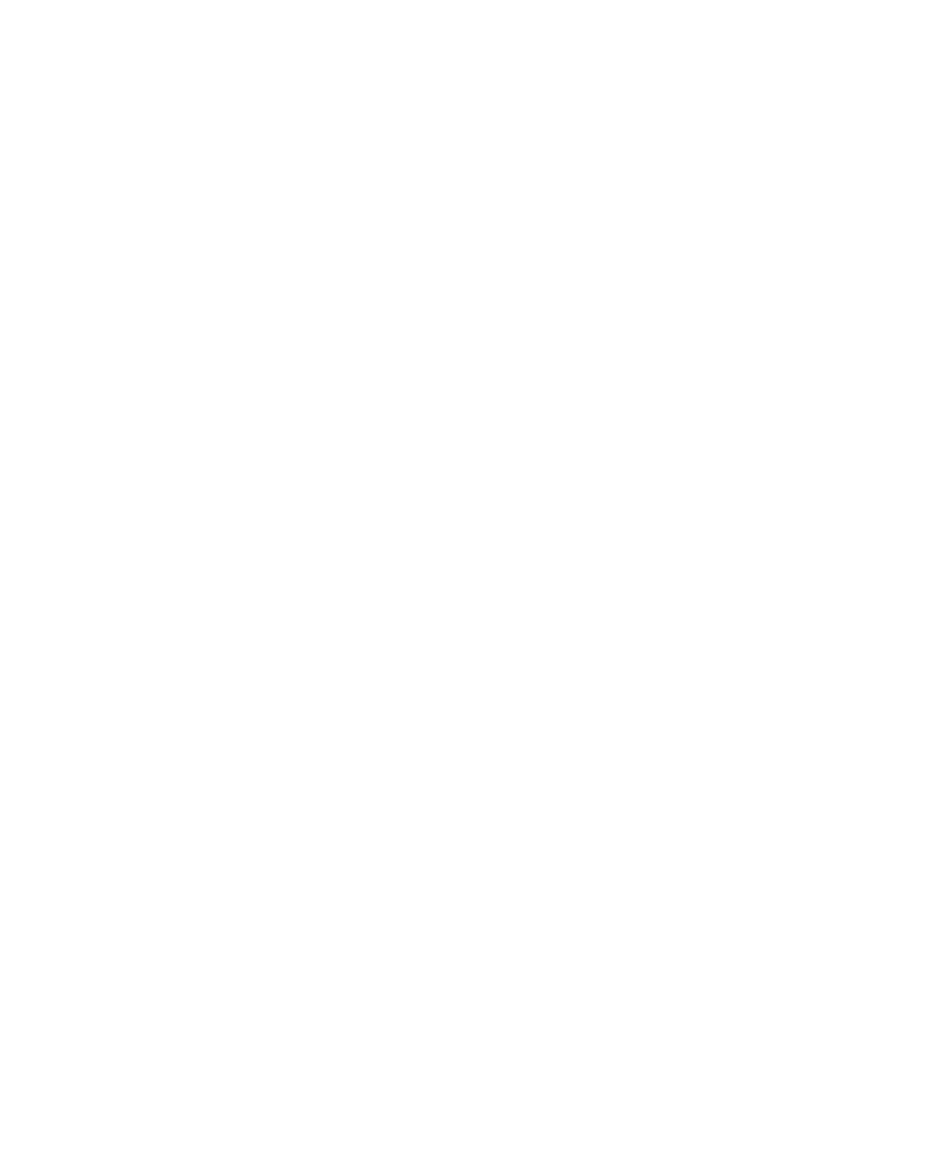
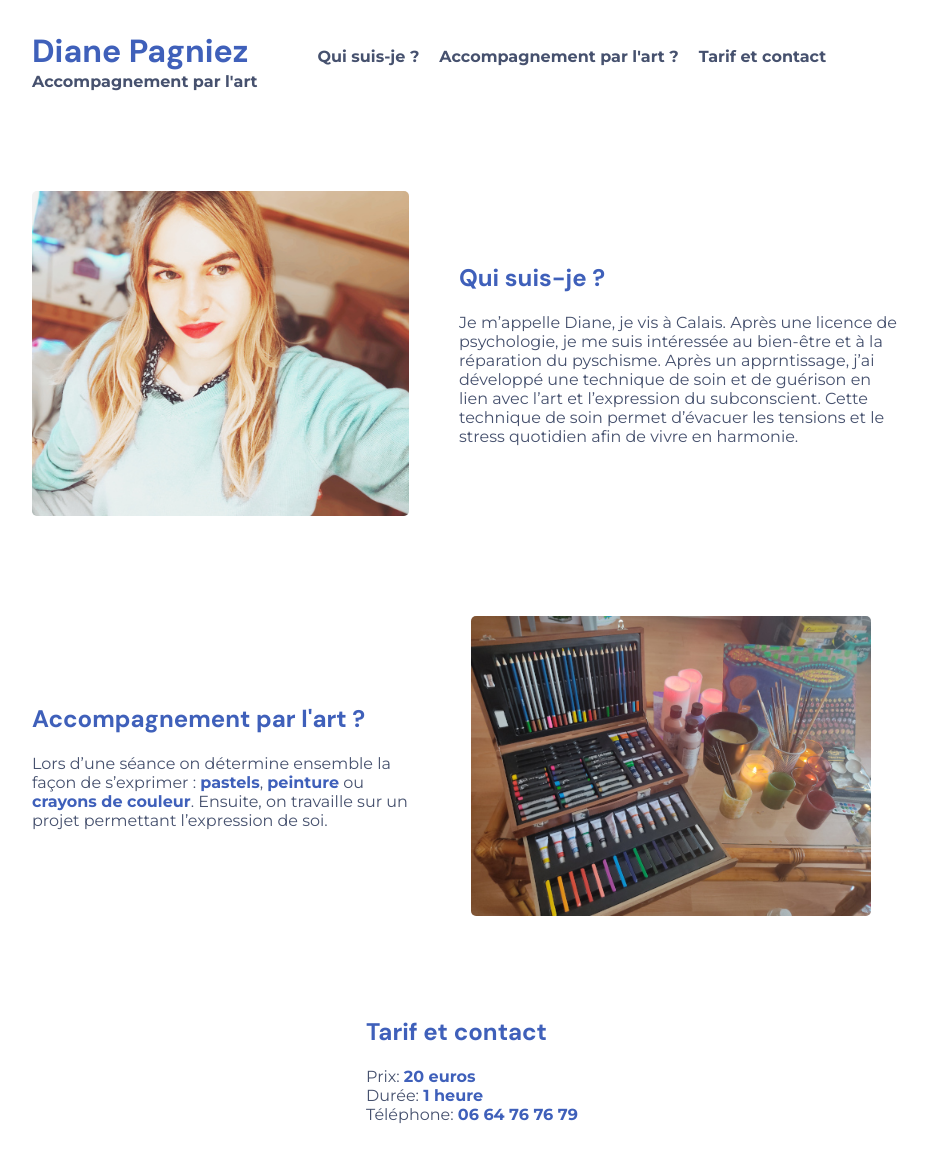
Before and after one commit to dpagniez/accompagnementparlart, a plain HTML site: page index.html in a window 1280 px wide. Shown: the whole page, without its empty margins (168-1095 px from the left). Before the commit the page ends 800 px from the top, so only its background shows below. Drawn offline with Linux system fonts and the light colour scheme.

Commit message:
Mise en page Ok

```diff
--- /dev/null
+++ b/css/style.css
@@ -0,0 +1,128 @@
+:root {
+  --main-text-color: #46516e;
+  --hover-color: #3f60ba;
+}
+* {
+  margin: 0;
+  padding: 0;
+  box-sizing: border-box;
+  color: var(--main-text-color);
+  font-family: "Montserrat", sans-serif;
+}
+body {
+  display: flex;
+  justify-content: center;
+
+}
+#page-container {
+  margin: 30px 200px;
+  max-width: 1440px;
+}
+
+
+h1,
+h2,
+li {
+  font-family: "DM Sans", sans-serif;
+}
+li {
+  list-style: none;
+}
+a {
+  text-decoration: none;
+  color: var(--main-text-color);
+}
+header {
+  display: flex;
+  align-items: baseline;
+  margin-bottom: 100px;
+}
+header ul {
+  display: flex;
+  margin-left: 50px;
+}
+header li {
+  margin: 0 10px;
+
+}
+header a {
+    font-weight: 700;
+    transition: 300ms;
+}
+header a:hover {
+    color: var(--hover-color);
+}
+header p {
+    font-weight: 700;
+}
+
+header h1 {
+    color: var(--hover-color);
+}
+img {
+    border-radius: 5px;
+}
+section {
+    display: flex;
+    align-items: center;
+}
+
+ .presentation-text {
+    margin-left: 50px;
+    width: 50%;
+}
+.presentation-text h2 {
+margin-bottom: 20px;
+color:var(--hover-color)
+}
+.presentation-pic {
+    height: 325px;
+}
+.bold {
+    font-weight: 700;
+    color: var(--hover-color);
+}
+#concept {
+    margin-top: 100px;
+}
+.concept-pic {
+    height: 300px;
+}
+.concept-text {
+    width: 50%;
+    margin-right: 50px;
+}
+.concept-text h2 {
+    margin-bottom: 20px;
+    color: var(--hover-color);
+}
+
+#contact {
+  margin-top: 100px;
+  flex-direction: column;
+  justify-content: center;
+}
+.contact-text h2 {
+  margin-bottom: 20px;
+  color: var(--hover-color);
+}
+
+.slider {
+  height: 300px;
+  position: relative;
+  overflow: hidden;
+}
+
+.slider ul {
+  position: relative;
+  height: 100%;
+  width: 10000%;
+  padding: 0;
+  margin: 0;
+  transition: all 750ms ease;
+}
+
+.slider li {
+  position: relative;
+  height: 100%;
+}
--- a/index.html
+++ b/index.html
@@ -1,12 +1,80 @@
 <!DOCTYPE html>
 <html lang="en">
-<head>
-    <meta charset="UTF-8">
-    <meta http-equiv="X-UA-Compatible" content="IE=edge">
-    <meta name="viewport" content="width=device-width, initial-scale=1.0">
-    <title>Document</title>
-</head>
-<body>
+  <head>
+    <meta charset="UTF-8" />
+    <meta http-equiv="X-UA-Compatible" content="IE=edge" />
+    <meta name="viewport" content="width=device-width, initial-scale=1.0" />
+    <title>Accompagnement par l'art - Diane Pagniez</title>
+    <link rel="preconnect" href="https://fonts.googleapis.com" />
+    <link rel="preconnect" href="https://fonts.gstatic.com" crossorigin />
+    <link
+      href="https://fonts.googleapis.com/css2?family=DM+Sans:wght@400;700&family=Montserrat:wght@400;700&display=swap"
+      rel="stylesheet"
+    />
+    <link rel="stylesheet" href="./css/style.css" />
+  </head>
+  <body>
+    <div id="page-container">
+      <header>
+        <div class="title">
+          <h1>Diane Pagniez</h1>
+          <p>Accompagnement par l'art</p>
+        </div>
+        <nav class="navivgation">
+          <ul>
+            <li><a href="#presentation">Qui suis-je ?</a></li>
+            <li><a href="#concept">Accompagnement par l'art ?</a></li>
+            <li><a href="#contact">Tarif et contact</a></li>
+          </ul>
+        </nav>
+      </header>
+      <main>
+        <section id="presentation">
+          <img
+            class="presentation-pic"
+            src="./images/profil.jpg"
+            alt="Image de présentation"
+          />
+          <div class="presentation-text">
+            <h2>Qui suis-je ?</h2>
+            <p>
+              Je m’appelle Diane, je vis à Calais. Après une licence de
+              psychologie, je me suis intéressée au bien-être et à la réparation
+              du pyschisme. Après un apprntissage, j’ai développé une technique
+              de soin et de guérison en lien avec l’art et l’expression du
+              subconscient. Cette technique de soin permet d’évacuer les
+              tensions et le stress quotidien afin de vivre en harmonie.
+            </p>
+          </div>
+        </section>
+        <section id="concept">
+            <div class="concept-text">
+                <h2>Accompagnement par l'art ?</h2>
+                <p>
+                  Lors d’une séance on détermine ensemble la façon de s’exprimer :
+                  <span class="bold">pastels</span>,
+                  <span class="bold">peinture</span> ou
+                  <span class="bold">crayons de couleur</span>. Ensuite, on travaille
+                  sur un projet permettant l’expression de soi.
+                </p>
+            </div>
+            <div class="slider">
+              <ul class="slider-content">
+               <li><img class="concept-pic" src="images/concept1.jpg" alt="Présentation de l'accompagnement par l'art"></li>
+               <li><img src="images/concept2.jpg" alt=""></li>
+              </ul>
+            </div>
+        </section>
+        <section id="contact">
+          <div class="contact-text">
+            <h2>Tarif et contact</h2>
+            <p>Prix: <span class="bold">20 euros</span></p>
+            <p>Durée: <span class="bold">1 heure</span></p>
+            <p>Téléphone: <span class="bold">06 64 76 76 79</span></p>
+          </div>
 
-</body>
+        </section>
+      </main>
+    </div>
+  </body>
 </html>
```
Also changed, not shown: images/concept1.jpg (added), images/concept2.jpg (added), images/profil.jpg (added).
